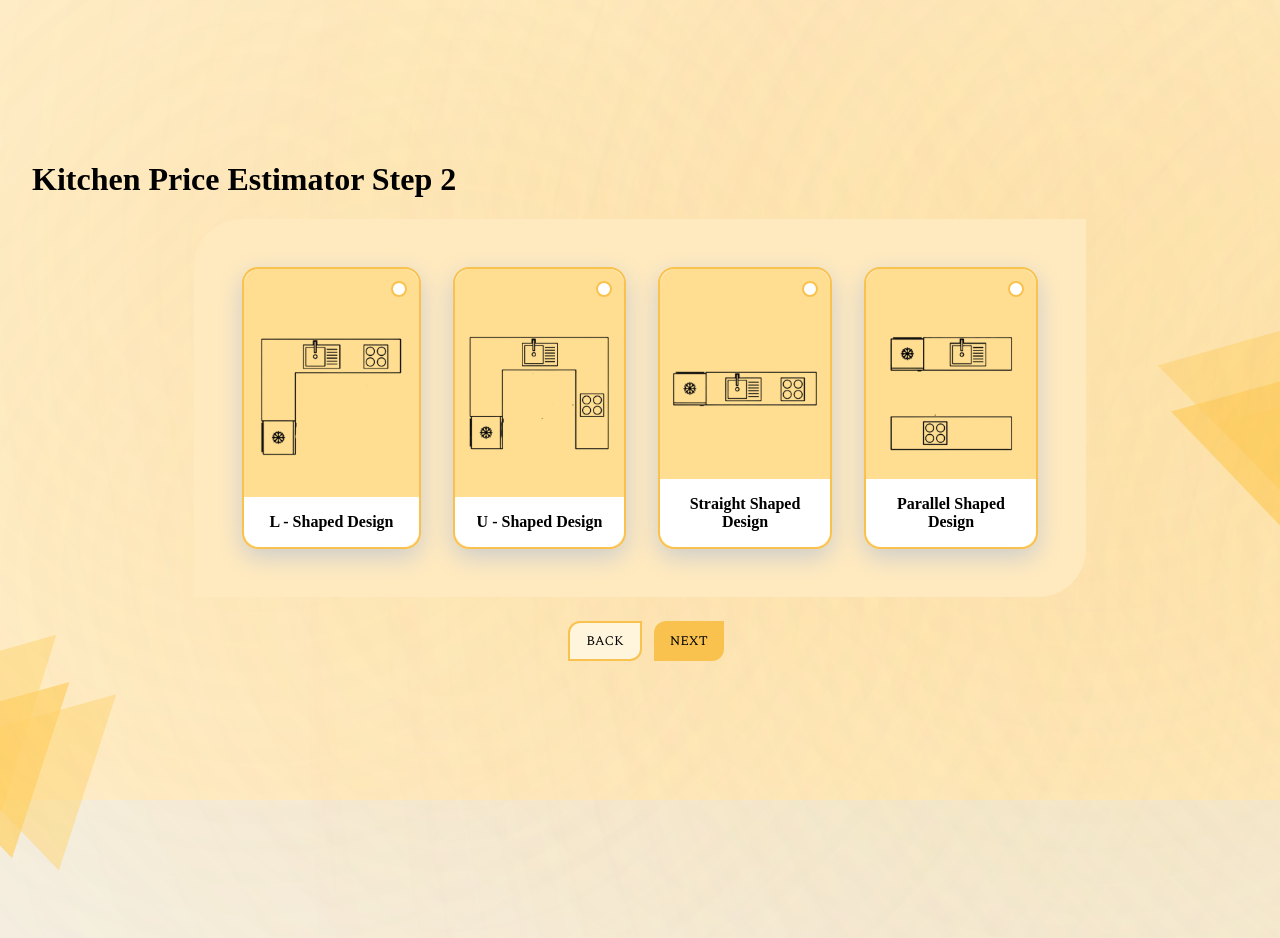
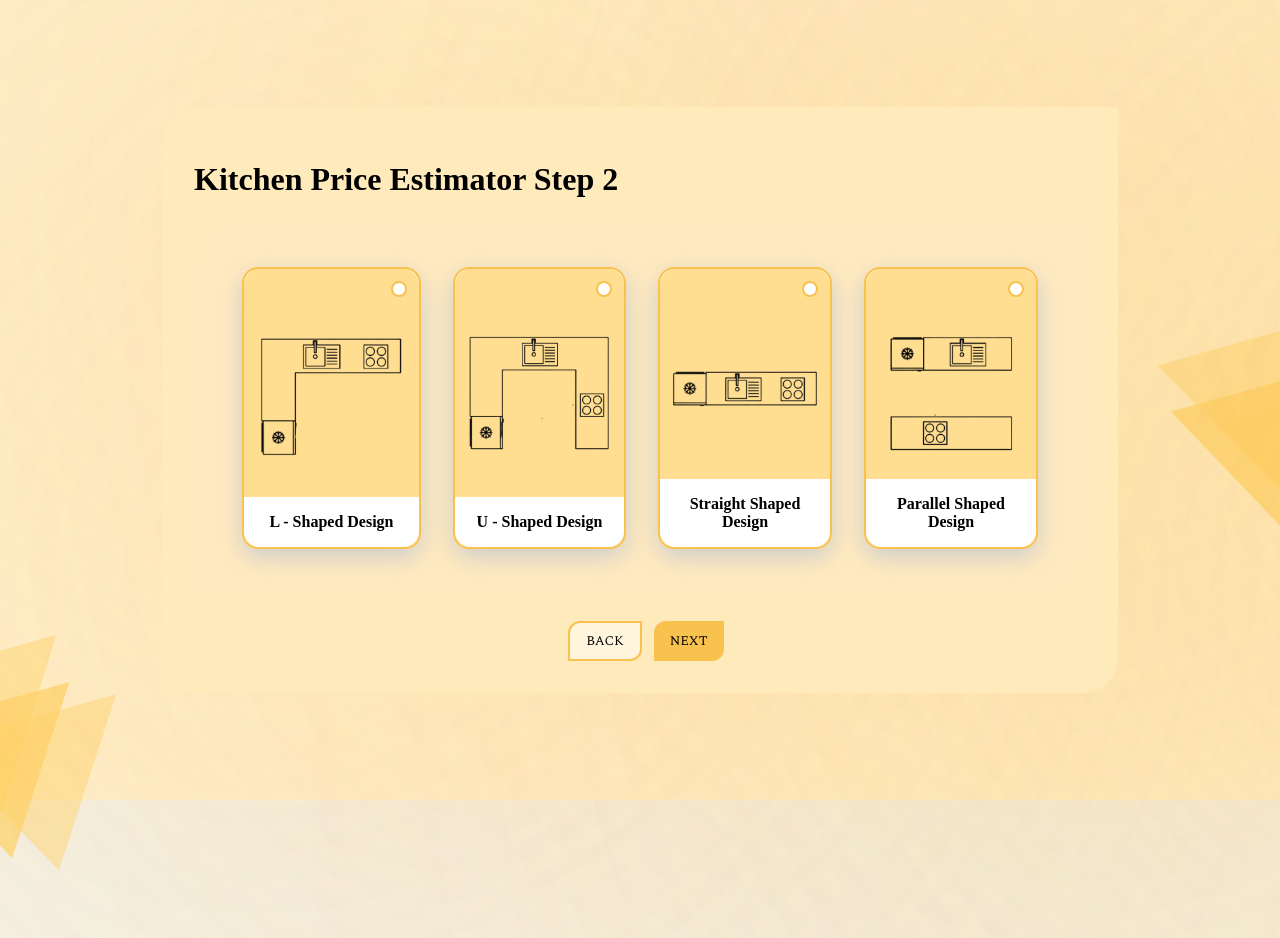
Before and after one commit to jalaj711/kitchendotcom-redesign, a Next.js app: page /estimator-2-6 in a window 1280 px wide. Shown: the top 938 px of the page. Built offline with nearby package versions, Linux system fonts and the light colour scheme; a web font is replaced by a local one.

Commit message:
implement new designs for page 2-6
Signed-off-by: Jalaj Kumar <96870071+jalaj711@users.noreply.github.com>

```diff
--- a/pages/estimator-2-6/index.js
+++ b/pages/estimator-2-6/index.js
@@ -31,6 +31,7 @@ const Estimater2 = () => {
   const [active, setActive] = useState(-1);
   return (
     <div className={styles.container}>
+      <div className={styles.backgroundCard}>
         <div className={styles.head}>
           <h1 className={styles.est}>Kitchen Price Estimator Step 2</h1>
         </div>
@@ -70,7 +71,7 @@ const Estimater2 = () => {
           <Button secondary>Back</Button>
           <Button>Next</Button>
         </div>
-
+      </div>
       <div className={styles.decoratives}>
         <ThreeTriangles
           style={{ top: "70%", left: "-25vw", width: "max(150px, 50vw)" }}
--- a/pages/estimator-2-6/styles.module.scss
+++ b/pages/estimator-2-6/styles.module.scss
@@ -9,6 +9,19 @@
   justify-content: center;
   align-items: center;
   padding: 32px;
+}
+
+.backgroundCard {
+  background-color: #ffeabc;
+  display: flex;
+  flex-direction: column;
+  justify-content: center;
+  align-items: center;
+  padding: 32px;
+  border-top-left-radius: 36px;
+  border-bottom-right-radius: 36px;
+  position: relative;
+  z-index: 100;
 }
 
 .card {
```
Lines whose indentation alone changed are shown as unchanged.
